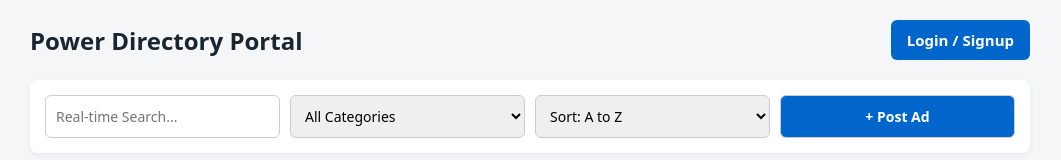
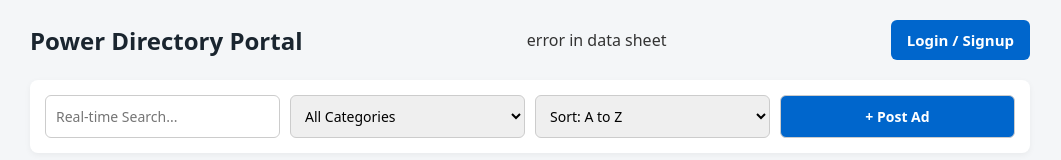
Before and after one commit to Vkscom0/classified, a plain HTML site: page share_blog.html in a window 1280 px wide. Shown: the top 160 px of the page, without its empty margins (110-1171 px from the left). Drawn offline with Linux system fonts and the light colour scheme; no server answers.

Commit message:
Update share_blog.html

```diff
--- a/share_blog.html
+++ b/share_blog.html
@@ -72,6 +72,7 @@
 <div class="container">
   <div class="header-bar">
     <h2>Power Directory Portal</h2>
+     <p>error in data sheet</p>
     <div class="auth-status-container" id="authNavContainer"></div>
   </div>
 
```
